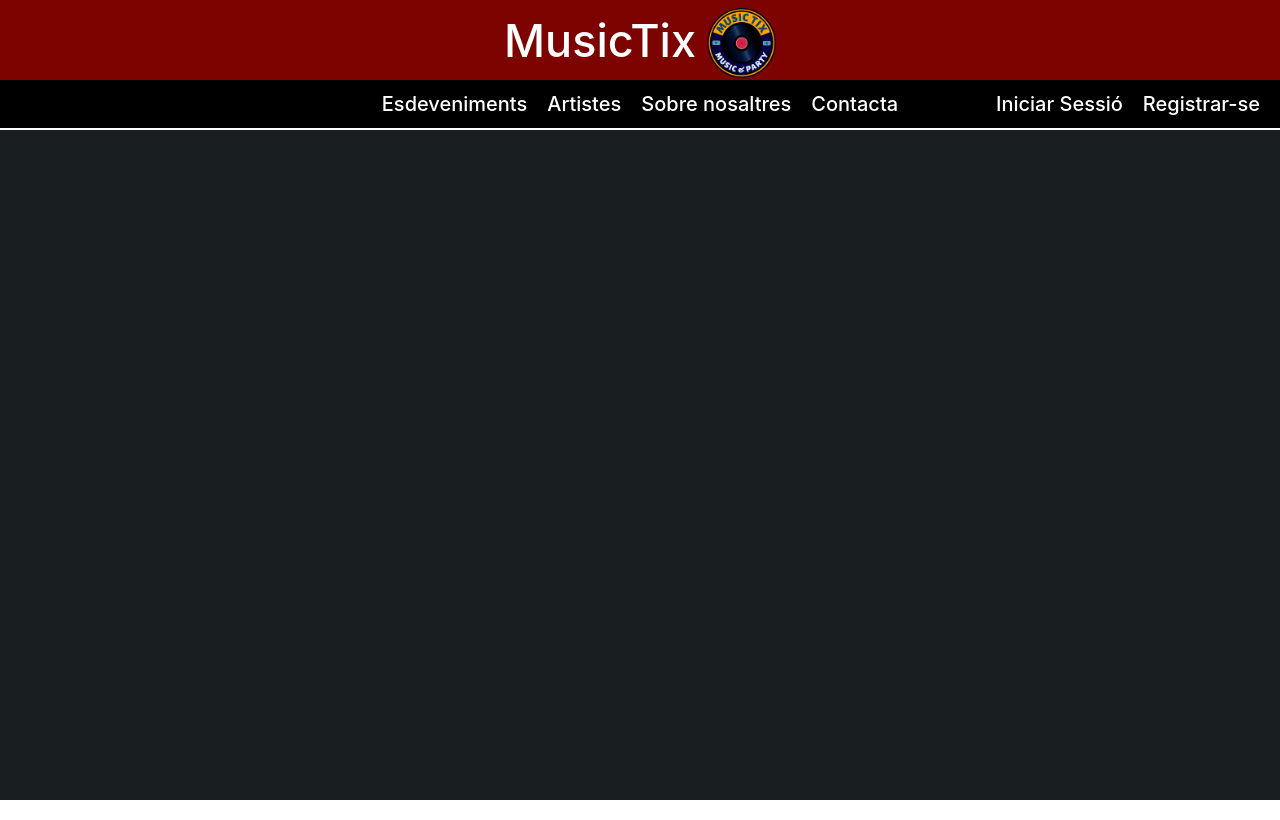
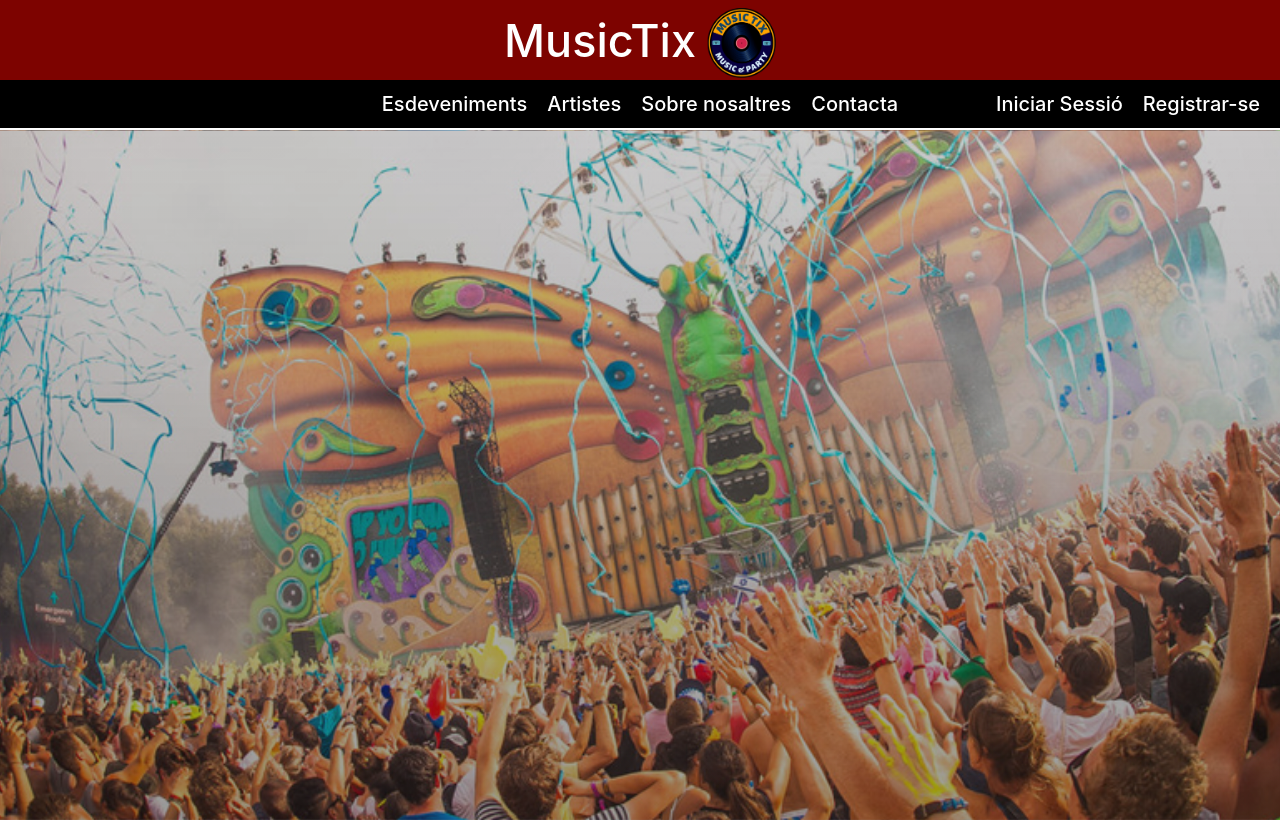
Before and after one commit to magial27/M12-React, a React (Vite) app in the folder ProyectoFinal/: page /nosaltres in a window 1280 px wide. Built offline with nearby package versions, Linux system fonts and the light colour scheme; no server answers.

Commit message:
SobreNosotros

```diff
--- a/ProyectoFinal/src/App.jsx
+++ b/ProyectoFinal/src/App.jsx
@@ -17,6 +17,7 @@ import Success from "./components/Success";
 import Cancel from "./components/Cancel";
 
 import { UserContext } from "./userContext";
+import SobreNosotros from './paginas/SobreNosotros'
 
 function App() {
   const [count, setCount] = useState(0)
@@ -41,6 +42,7 @@ function App() {
         <Route path="/register" element={ <><Header/><Register /></> } />
         <Route path="/esdeveniments/:id" element={ <><Header/><Esdeveniment /></> } />
         <Route path="/artistes" element={ <><Header/><Artista /></> } />
+        <Route path="/nosaltres" element={ <><Header/><SobreNosotros /></> } />
 
 
         <Route path="/checkout" element={<Checkout />} />
--- a/ProyectoFinal/src/components/layout/Header.jsx
+++ b/ProyectoFinal/src/components/layout/Header.jsx
@@ -84,7 +84,7 @@ export const Header = () => {
                                 <Link className='titulo-link' to='/artistes'>Artistes</Link>
                             </li>
                             <li>
-                                <Link className='titulo-link' to='/nosotros'>Sobre nosaltres</Link>
+                                <Link className='titulo-link' to='/nosaltres'>Sobre nosaltres</Link>
                             </li>
                             <li>
                                 <Link className='titulo-link' to='/contacta'>Contacta</Link>
--- a/ProyectoFinal/src/paginas/Artista.css
+++ b/ProyectoFinal/src/paginas/Artista.css
@@ -171,14 +171,9 @@ p {
     }
 }
 
-
-
-
-
-
 .artist-details {
     padding: 2.1875em 5%;
-    margin-top: 100px;
+    margin-top: 5%;
 }
 
 @media screen and (min-width: 700px) {
--- a/ProyectoFinal/src/paginas/Artista.jsx
+++ b/ProyectoFinal/src/paginas/Artista.jsx
@@ -42,6 +42,7 @@ function Artista() {
     return (
         <>
             <div className="fondo-artistes">
+                <h1 className="titulo-artista">Artistes més importants</h1>
                 <div className="contenido-cajas">
                     <div class="artist-card">
                         <div class="artist-photo1"></div>
@@ -229,8 +230,6 @@ function Artista() {
                             </div>
                         </div>
                     </div>
-
-
                 </div>
             </div>
         </>
--- /dev/null
+++ b/ProyectoFinal/src/paginas/SobreNosotros.css
@@ -0,0 +1,15 @@
+.fondo-nosaltres {
+    display: flex;
+    flex-direction: column;
+    background-image: linear-gradient(to bottom, rgba(0, 0, 0, 0.199), rgba(26, 24, 25, 0.432)),
+        url('../../fotos/festival8.jpg');
+    background-repeat: repeat;
+    background-size: cover;
+    background-position: center center;
+    top: 130px;
+    height: auto;
+    min-height: 86.3vh;
+    width: 100%;
+    position: absolute;
+    z-index: 0;
+}
--- /dev/null
+++ b/ProyectoFinal/src/paginas/SobreNosotros.jsx
@@ -0,0 +1,21 @@
+import React from 'react'
+import './SobreNosotros.css'
+
+function SobreNosotros() {
+    return (
+        <>
+            <div className="fondo-nosaltres">
+
+
+
+            </div>
+
+
+
+
+
+        </>
+    )
+}
+
+export default SobreNosotros
```
Also changed, not shown: ProyectoFinal/fotos/festival8.jpg (added).
